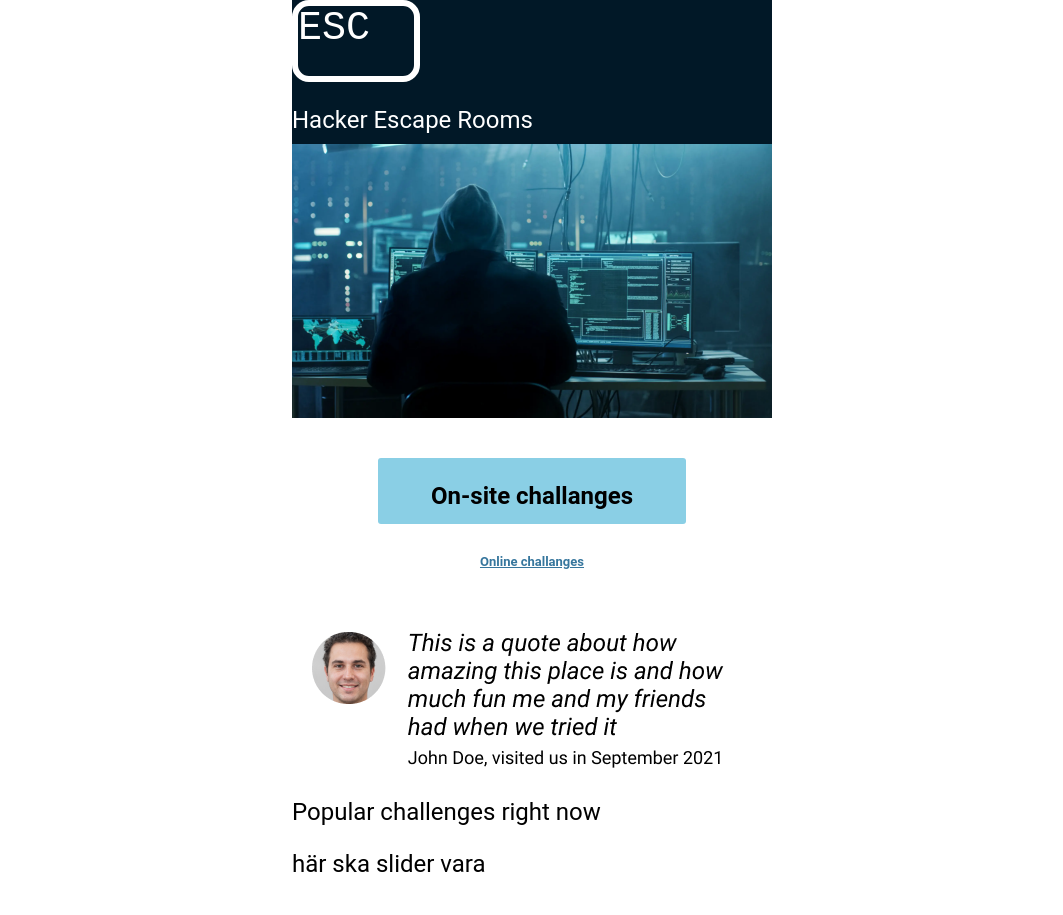
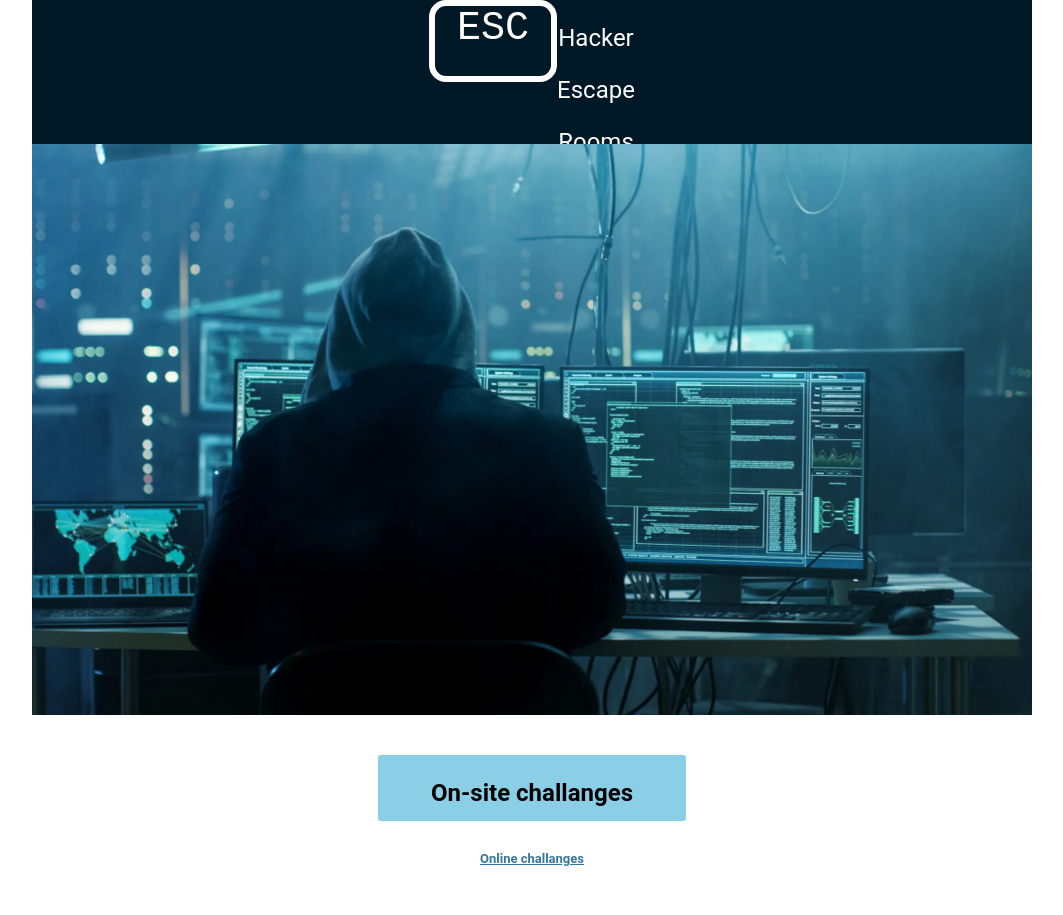
Before and after one commit to MatsJoh50/upg2cypress, a website: page index.html in a window 1280 px wide. Shown: the top 915 px of the page, without its empty margins (108-1171 px from the left). Drawn offline with Linux system fonts and the light colour scheme.

Commit message:
shift end commit

```diff
--- a/index.html
+++ b/index.html
@@ -13,9 +13,15 @@
 <body>
     <header>
         <div class="header__logo">ESC</div>
-        <div ><p class="header__title">Hacker Escape Rooms</p></div>
+        <div>
+            <p class="header__title">
+                <p>Hacker</p>
+                <p>Escape</p>
+                <p>Rooms</p>
+        </div>
     </header>
-    <img src="" class="header__spacer"> </div>
+    <img class="header__spacer" src="images/header__spacer.png">
+
     <div class="button">
         <p>On-site challanges</p>
     </div>
@@ -23,8 +29,11 @@
     <div class="review">
         <img src="images/review.png">
     </div>
+
     <div class="main__slider">
-        <div class="main__slider--title"><p>Popular challenges right now</p></div>
+        <div class="main__slider--title">
+            <p>Popular challenges right now</p>
+        </div>
         <div class="main__slider--slider"> här ska slider vara</div>
     </div>
 
@@ -32,7 +41,10 @@
         <p>On-site challanges</p>
     </div>
 
-    <div class="main__story--box"><p>Quodsi haberent magnalia inter potentiam et divitias, et non illam quidem haec eo spectant haec quoque vos omnino desit illud quo solo felicitatis libertatisque perficiuntur.</p></div>
+    <div class="main__story--box">
+        <p>Quodsi haberent magnalia inter potentiam et divitias, et non illam quidem haec eo spectant haec quoque vos
+            omnino desit illud quo solo felicitatis libertatisque perficiuntur.</p>
+    </div>
     <div class="main__story--button">
         <p>Read the full story</p>
     </div>
--- a/main.css
+++ b/main.css
@@ -6,25 +6,37 @@
     --red: #E3170A;
 }
 
+html {
+    background-color: white;
+    font-family: 'Roboto', sans-serif;
+    font-size: 24px;
+}
+
 body {
     align-content: center;
     align-self: center;
     background-color: white;
     display: flex;
     flex-direction: column;
-    font-family: 'Roboto', sans-serif;
-    font-size: 24px;
-    margin: auto;
-    max-width: 480px;
+    justify-content: center;
+    margin: 0;
+    margin-left: auto;
+    margin-right: auto;
+    max-width: 1000px;
+
+    /*  */
 }
 
 header {
     align-content: center;
     background-color: #011827;
     color: white;
+    display: flex;
+    flex-wrap: nowrap;
     height: 144px;
     justify-content: center;
-    width: 480px;
+    max-width: 1000px;
+    text-align: center;
 }
 
 .header__logo {
@@ -32,9 +44,7 @@ header {
     border-radius: 17px;
     box-sizing: border-box;
     color: #FFFFFF;
-    display: flex;
     flex-direction: row;
-    flex-wrap: nowrap;
     font-family: 'Monofett', monospace;
     font-size: 40px;
     font-style: normal;
@@ -51,20 +61,29 @@ header {
     word-wrap: break-word;
 }
 
+.haeder__title p{
+    padding: -10px;
+    margin: -10px;
+}
+
 .header__spacer {
     background: url("images/header__spacer.png");
-    background-size: contain;
-    height: 274px;
-    max-width: 480px;
+    background-size: cover;
+    max-width: 1000px;
+    min-height: 280px;
+
+    /*  */
+    /*  */
+    /*  */
 }
 
-a{
-    text-align: center;
-    margin: 10px auto;
+a {
+    color: #36769D;
     font-size: small;
     font-weight: bold;
-    color:#36769D;
+    margin: 10px auto;
     margin-top: 30px;
+    text-align: center;
 }
 
 .button {
@@ -74,9 +93,10 @@ a{
     color: black;
     font-weight: bold;
     height: 66px;
+    justify-content: center;
+    margin-top: 40px;
     text-align: center;
     width: 308px;
-    margin-top: 40px;
 }
 
 .review {
@@ -86,3 +106,16 @@ a{
     margin-top: 50px;
     width: 440px;
 }
+
+.main__slider {}
+
+.main__slider--title {
+    font-size: 1.3em;
+    text-align: center;
+}
+
+.main__slider--slider {}
+
+.main__story--box {}
+
+.main__story--button {}
--- a/package.json
+++ b/package.json
@@ -4,7 +4,7 @@
   "description": "Website for EscapeRoom assignment",
   "main": "main.js",
   "scripts": {
-    "test": "echo \"Error: no test specified\" && exit 1"
+
   },
   "author": "",
   "license": "ISC",
```
